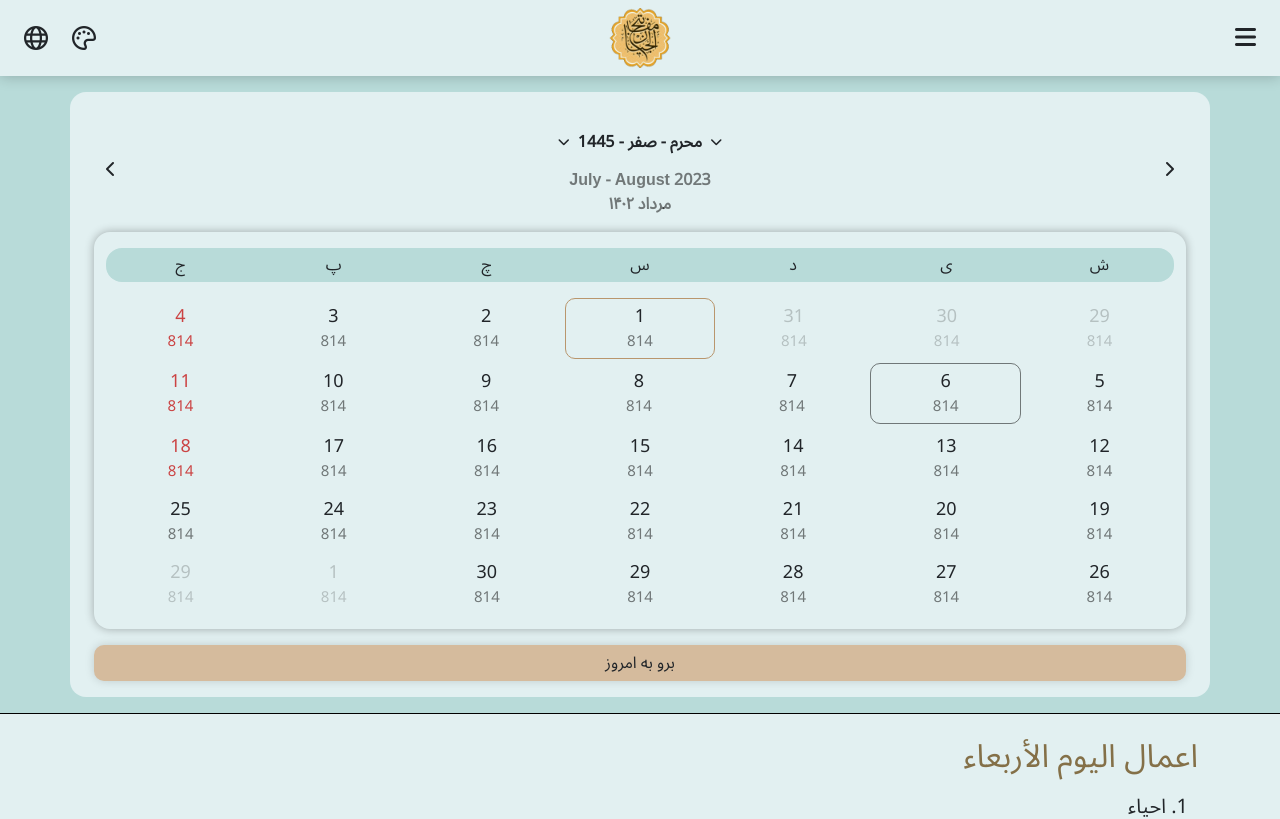
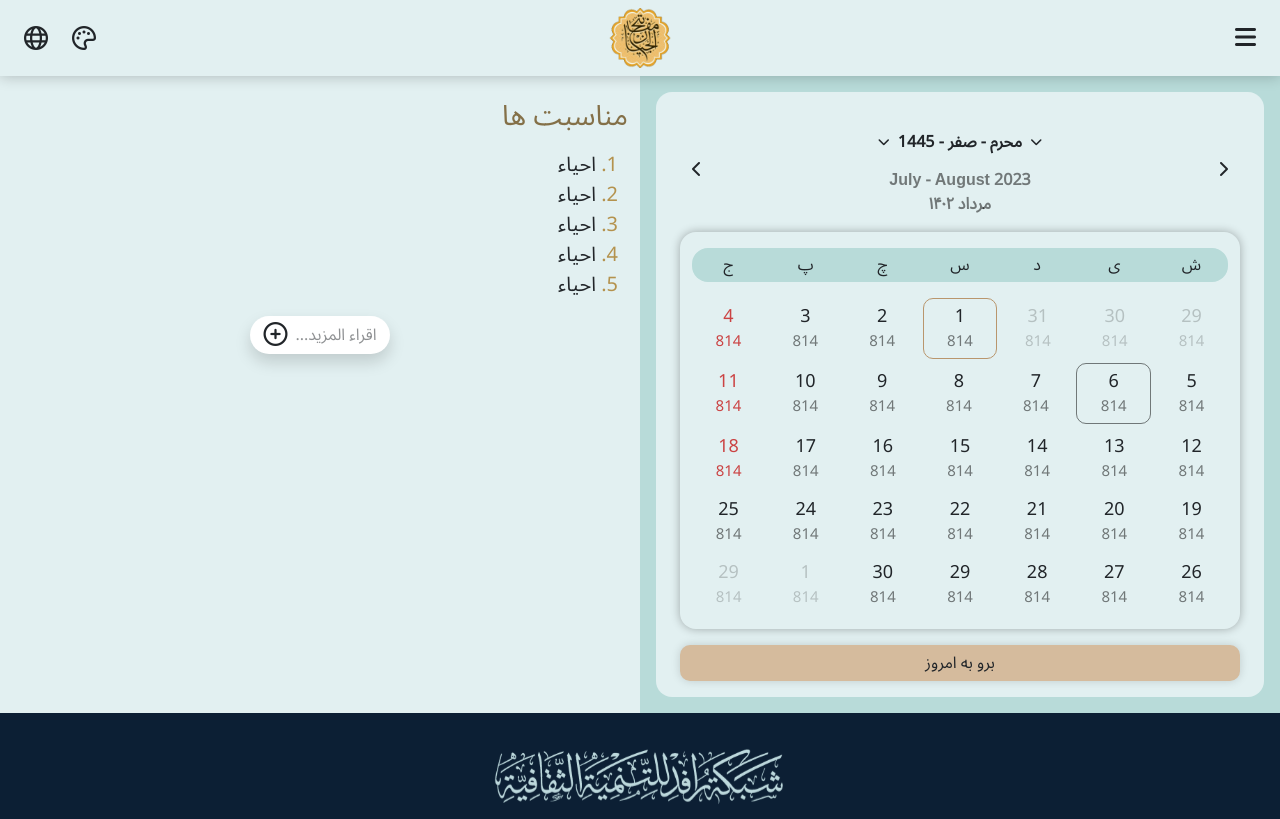
Before and after one commit to mostafafront/mafatih, a Next.js app: page /calendar in a window 1280 px wide. Shown: the top 819 px of the page. Built offline with nearby package versions, Linux system fonts and the light colour scheme.

Commit message:
change style of calendar in desktop mode

```diff
--- a/src/pages/calendar/index.js
+++ b/src/pages/calendar/index.js
@@ -7,8 +7,9 @@ export default function CalendarPage() {
     <>
       <HeaderC />
       <main>
+        <div className="d-lg-flex">
           {/* <!-- CALENDER --> */}
-        <section className="bg-light-green p-3">
+          <section className="bg-light-green p-3 col-12 col-lg-6">
             <div className="container bg-very-light-green rounded-4 py-3 p-4">
               <div className="calender-sections d-flex flex-column">
                 <div className="calender-head d-flex justify-content-between align-items-center py-3 position-relative">
@@ -725,15 +726,13 @@ export default function CalendarPage() {
           </section>
           {/* <!-- CALENDER --> */}
 
-        {/* <!-- EVENTS --> */}
-        <section className="actions-calender bg-actions pt-2 pb-4 border-top-1">
-          <div className="actions-container container">
-            <div className="head-of-actions">
-              <h2 className="text-color-prayers py-3 mb-0">
-                اعمال الیوم الأربعاء
-              </h2>
+          {/* <!--         actions section --> */}
+          <section className="celebration bg-actions pt-2 pb-4 border-top-1 border-top-lg-0 col-12 col-lg-6">
+            <div className="actions-container container d-flex flex-column align-items-start pb-1">
+              <div className="head-of-prayers">
+                <h3 className="text-color-prayers py-3 mb-0">مناسبت ها</h3>
               </div>
-            <ul className="actions-calender">
+              <ul className="actions">
                 <li className="actions-for-days-of-the-week align-items-center fs-5">
                   <p className="d-inline-block m-0">احیاء</p>
                 </li>
@@ -746,13 +745,23 @@ export default function CalendarPage() {
                 <li className="actions-for-days-of-the-week align-items-center fs-5">
                   <p className="d-inline-block m-0">احیاء</p>
                 </li>
-              <li className="actions-for-days-of-the-week align-items-center event-holiday fs-5">
+                <li className="actions-for-days-of-the-week align-items-center fs-5">
                   <p className="d-inline-block m-0">احیاء</p>
                 </li>
               </ul>
+              <div className="button-for-actions align-self-center pt-3">
+                <button
+                  type="button"
+                  className="btn bg-white shadow rounded-pill fs-6 d-flex justify-content-center align-items-center gap-2"
+                >
+                  <span className="opacity-50">اقراء المزید...</span>
+                  <i className="fa-regular fa-circle-plus fa-xl"></i>
+                </button>
+              </div>
             </div>
           </section>
-        {/* <!-- EVENTS --> */}
+          {/* <!--         actions section --> */}
+        </div>
       </main>
       <FooterC />
     </>
--- a/src/styles/calender-style.css
+++ b/src/styles/calender-style.css
@@ -59,6 +59,9 @@
 	.date-font {
 		font-size: 14px !important;
 	}
+	.other-date-font {
+		font-size: 11px !important;
+	}
 }
 
 .other-date-font {
@@ -66,11 +69,6 @@
 	color: var(--Tlight-middle-black);
 }
 
-@media screen and (max-width: 576px) {
-	.other-date-font {
-		font-size: 11px !important;
-	}
-}
 
 .btn-today {
 	border: none !important;
@@ -143,3 +141,10 @@
 	padding-left: 0;
 }
 /*MODALS STYLE*/
+
+
+@media screen and (min-width: 992px) {
+	.border-top-lg-0{
+		border-top: 0px !important;
+	}
+}
```
Lines whose indentation alone changed are shown as unchanged.
